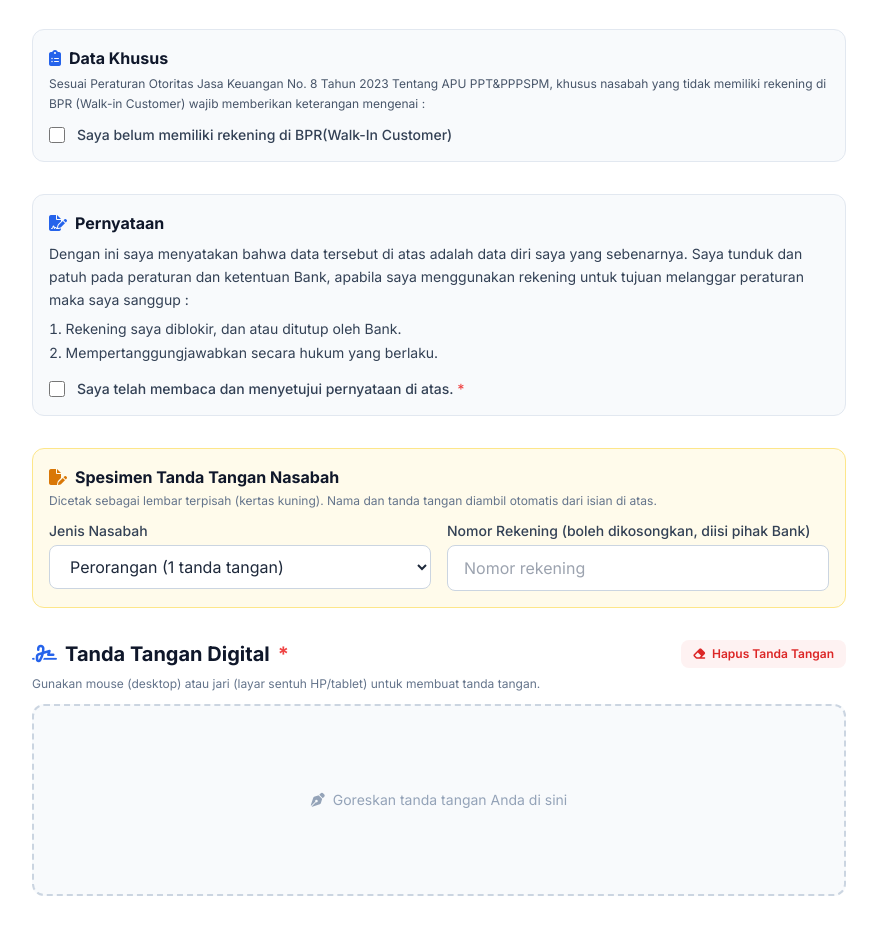
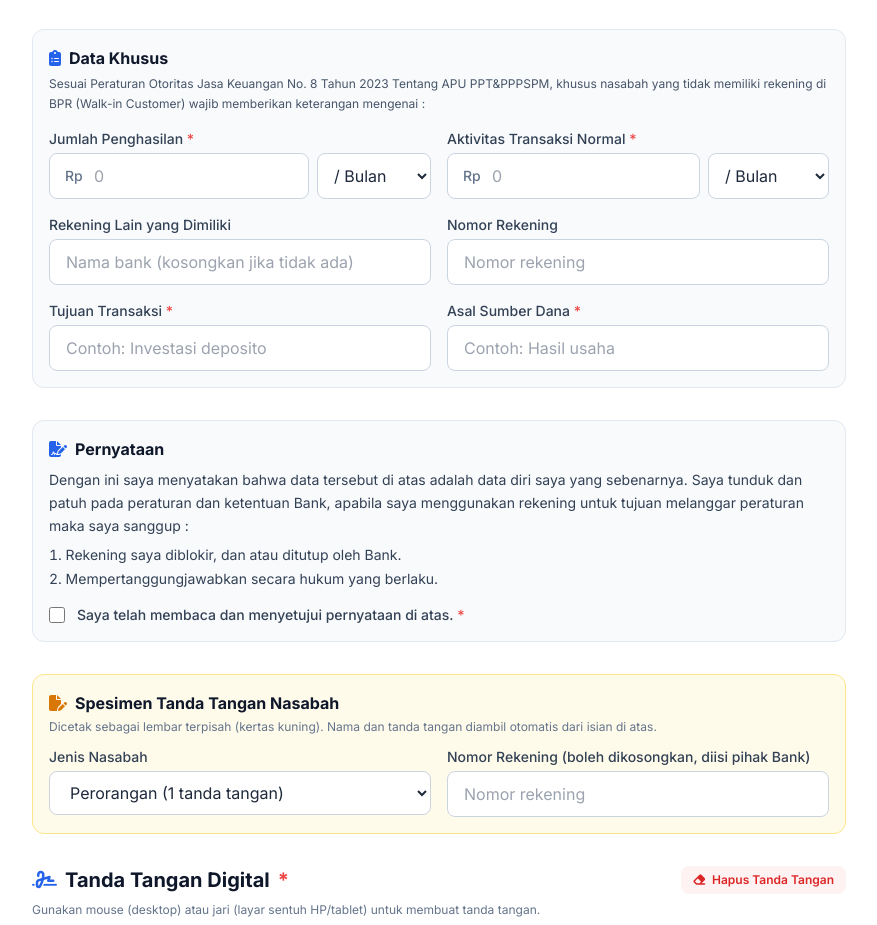
Before and after one commit to danimy8/Formulir-Data-Diri, a plain HTML site: page index.html in a window 1280 px wide. Shown: the part 2572-3497 px from the top of the page, without its empty margins (201-1078 px from the left). Drawn offline with nearby package versions, Linux system fonts and the light colour scheme.

Commit message:
Update index.html

```diff
--- a/index.html
+++ b/index.html
@@ -545,12 +545,7 @@
                             Sesuai Peraturan Otoritas Jasa Keuangan No. 8 Tahun 2023 Tentang APU PPT&amp;PPPSPM, khusus nasabah yang tidak memiliki rekening di BPR (Walk-in Customer) wajib memberikan keterangan mengenai :
                         </p>
 
-                        <label class="flex items-start gap-3 cursor-pointer">
-                            <input type="checkbox" id="isWalkIn" onchange="toggleWalkIn()" class="mt-0.5 w-4 h-4 accent-blue-600">
-                            <span class="text-sm font-medium text-slate-700">Saya belum memiliki rekening di BPR(Walk-In Customer)</span>
-                        </label>
-
-                        <div id="walkInBox" class="hidden mt-4 grid grid-cols-1 md:grid-cols-2 gap-4">
+                        <div id="walkInBox" class="mt-4 grid grid-cols-1 md:grid-cols-2 gap-4">
 
                             <!-- Jumlah Penghasilan -->
         <div>
@@ -558,7 +553,7 @@
             <div class="flex gap-2">
                 <div class="relative flex-1">
                     <span class="absolute left-4 top-1/2 -translate-y-1/2 text-slate-500 text-sm font-medium">Rp</span>
-                    <input type="text" id="wiIncome" inputmode="numeric" oninput="formatRupiah(this)" placeholder="0" class="w-full pl-11 pr-3 py-2.5 rounded-lg border border-slate-300 focus:ring-2 focus:ring-brand-500 outline-none">
+                    <input type="text" id="wiIncome" required inputmode="numeric" oninput="formatRupiah(this)" placeholder="0" class="w-full pl-11 pr-3 py-2.5 rounded-lg border border-slate-300 focus:ring-2 focus:ring-brand-500 outline-none">
                 </div>
                 <select id="wiIncomePeriod" class="px-3 py-2.5 rounded-lg border border-slate-300 bg-white outline-none">
                     <option value="Bulan">/ Bulan</option>
@@ -573,7 +568,7 @@
             <div class="flex gap-2">
                 <div class="relative flex-1">
                     <span class="absolute left-4 top-1/2 -translate-y-1/2 text-slate-500 text-sm font-medium">Rp</span>
-                    <input type="text" id="wiActivity" inputmode="numeric" oninput="formatRupiah(this)" placeholder="0" class="w-full pl-11 pr-3 py-2.5 rounded-lg border border-slate-300 focus:ring-2 focus:ring-brand-500 outline-none">
+                    <input type="text" id="wiActivity" required inputmode="numeric" oninput="formatRupiah(this)" placeholder="0" class="w-full pl-11 pr-3 py-2.5 rounded-lg border border-slate-300 focus:ring-2 focus:ring-brand-500 outline-none">
                 </div>
                 <select id="wiActivityPeriod" class="px-3 py-2.5 rounded-lg border border-slate-300 bg-white outline-none">
                     <option value="Bulan">/ Bulan</option>
@@ -594,11 +589,11 @@
 
         <div>
             <label class="block text-sm font-medium text-slate-700 mb-1">Tujuan Transaksi <span class="text-red-500">*</span></label>
-            <input type="text" id="wiPurpose" placeholder="Contoh: Investasi deposito" class="w-full px-4 py-2.5 rounded-lg border border-slate-300 focus:ring-2 focus:ring-brand-500 outline-none">
+            <input type="text" id="wiPurpose" required placeholder="Contoh: Investasi deposito" class="w-full px-4 py-2.5 rounded-lg border border-slate-300 focus:ring-2 focus:ring-brand-500 outline-none">
         </div>
         <div>
             <label class="block text-sm font-medium text-slate-700 mb-1">Asal Sumber Dana <span class="text-red-500">*</span></label>
-            <input type="text" id="wiFund" placeholder="Contoh: Hasil usaha" class="w-full px-4 py-2.5 rounded-lg border border-slate-300 focus:ring-2 focus:ring-brand-500 outline-none">
+            <input type="text" id="wiFund" required placeholder="Contoh: Hasil usaha" class="w-full px-4 py-2.5 rounded-lg border border-slate-300 focus:ring-2 focus:ring-brand-500 outline-none">
         </div>
     </div>
 </div>
@@ -933,7 +928,7 @@
                                     </div>
                                 </div>
                     <!-- Data Khusus Walk-In Customer (Review) -->
-                    <div id="reviewWalkInWrap" class="mt-8 hidden">
+                    <div id="reviewWalkInWrap" class="mt-8">
                         <h3 class="text-sm font-bold text-slate-700 uppercase tracking-wider mb-1">Data Khusus (Walk-In Customer)</h3>
                         <p class="text-[11px] text-slate-500 mb-3">Sesuai POJK No. 8 Tahun 2023 tentang APU PPT&amp;PPPSPM.</p>
                         <div class="grid grid-cols-1 sm:grid-cols-2 gap-4">
@@ -1400,7 +1395,7 @@
             const specNamaPer  = isPerusahaan ? document.getElementById('specNamaPerusahaan').value.trim() : '-';
             const specDireksi1 = isPerusahaan ? document.getElementById('specDireksi1').value.trim() : '-';
             const specDireksi2 = isPerusahaan ? document.getElementById('specDireksi2').value.trim() : '-';
-            const isWalkIn = document.getElementById('isWalkIn').checked;
+            const isWalkIn = true;
             const wv = id => document.getElementById(id).value.trim();
             const wiIncome   = isWalkIn ? 'Rp ' + wv('wiIncome') + ' / ' + wv('wiIncomePeriod') : '-';
             const wiActivity = isWalkIn ? 'Rp ' + wv('wiActivity') + ' / ' + wv('wiActivityPeriod') : '-';
@@ -1512,7 +1507,6 @@ kirimKeMasterData({
             document.getElementById('reviewArisanCount').innerText = arisanCount;
             document.getElementById('cifArisan').classList.toggle('hidden', !isArisan);
             document.getElementById('printHeaderImg').src = isArisan ? 'header-bpr-arisan.png' : 'header-bpr.png';
-            document.getElementById('reviewWalkInWrap').classList.toggle('hidden', !isWalkIn);
             document.getElementById('reviewWiIncome').innerText = wiIncome;
             document.getElementById('reviewWiActivity').innerText = wiActivity;
             document.getElementById('reviewWiOtherAcc').innerText = wiOtherAcc;
```
